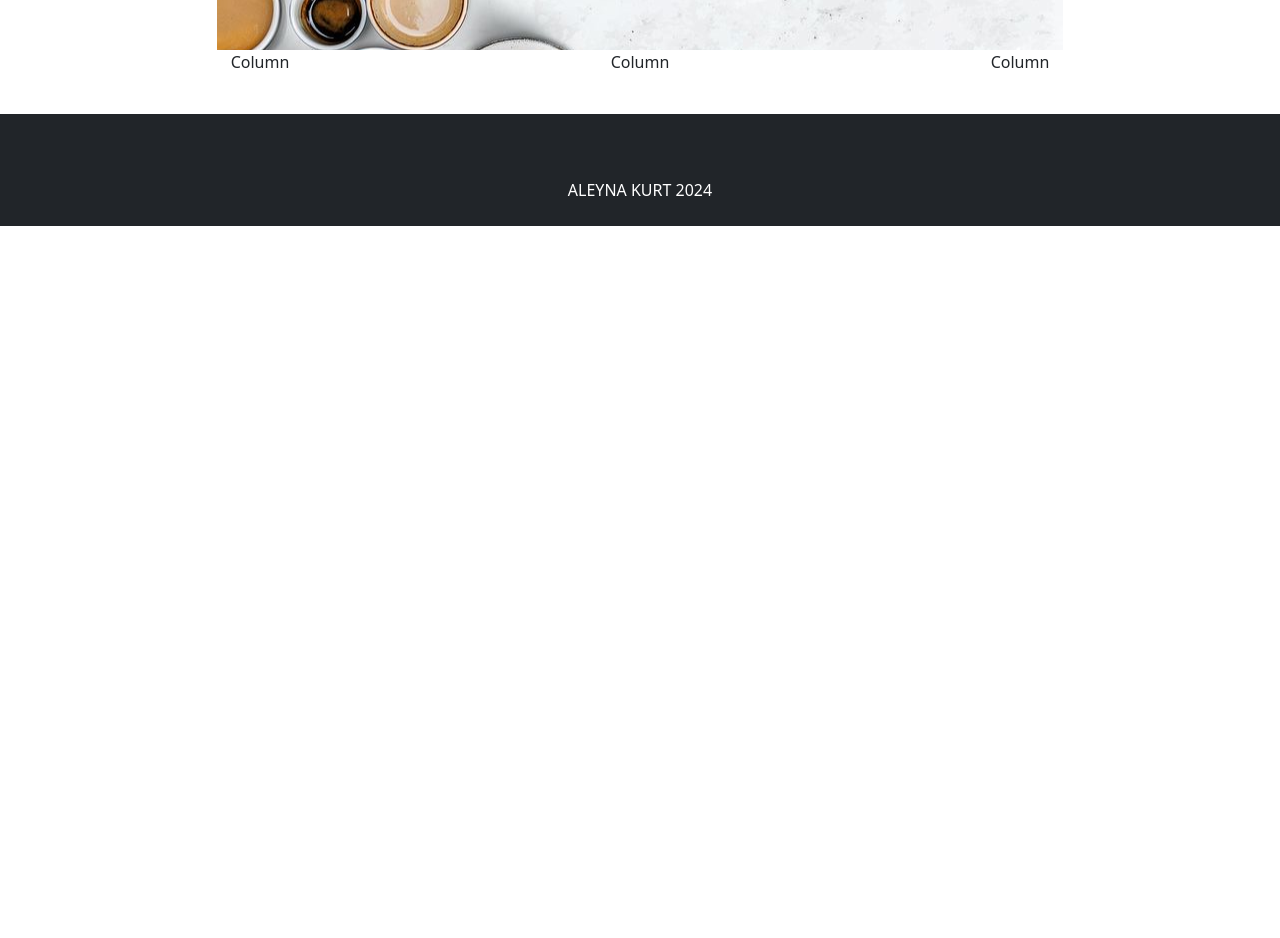
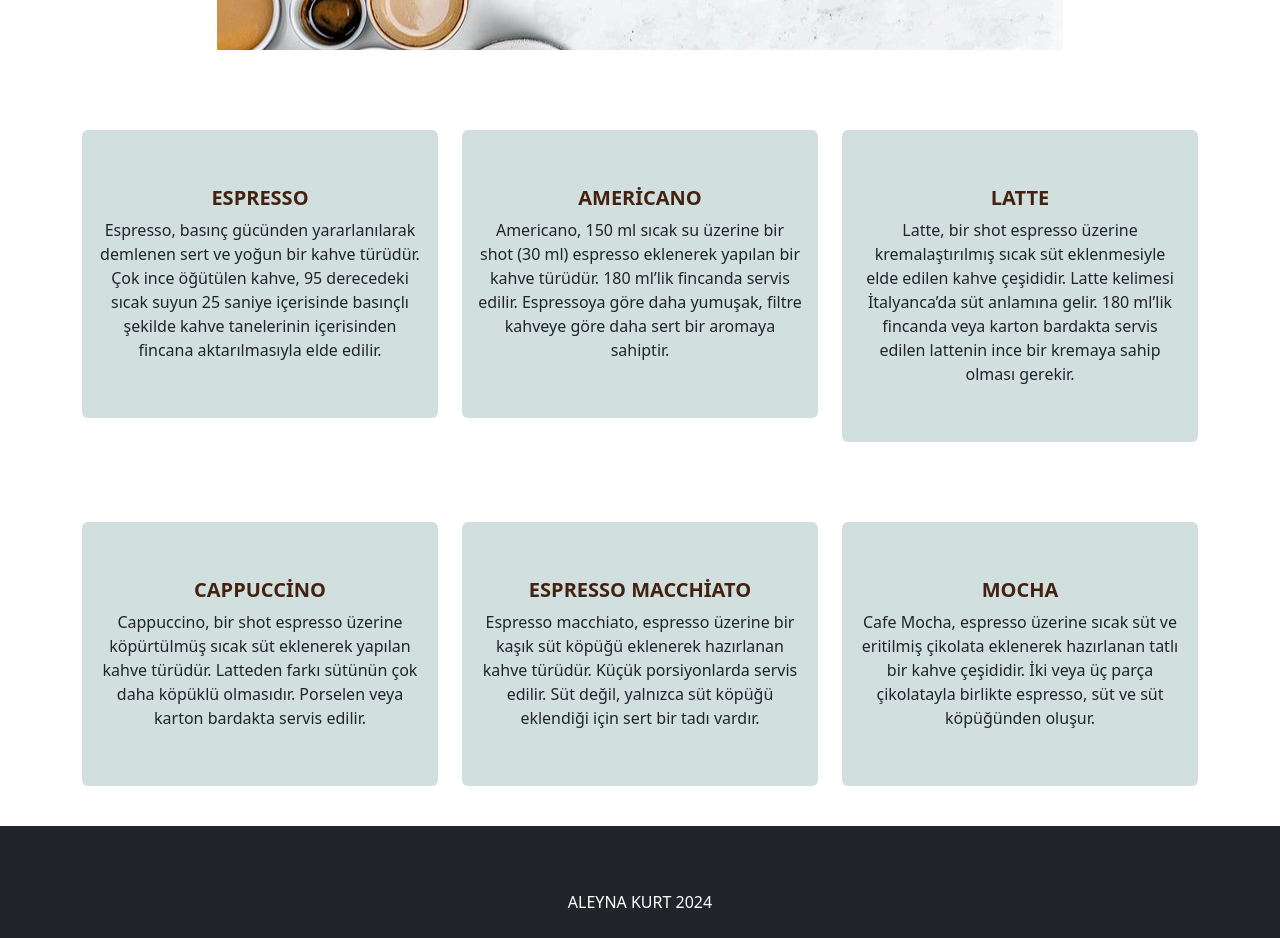
Before and after one commit to aleynakurrtt/coffee-react, a React (Vite) app: page / in a window 1280 px wide. Shown: the part 360-1298 px from the top of the page. Before the commit the page ends 800 px from the top, so only its background shows below. Built offline with nearby package versions, Linux system fonts and the light colour scheme.

Commit message:
Update features.jsx

```diff
--- a/src/sections/features.jsx
+++ b/src/sections/features.jsx
@@ -1,19 +1,65 @@
 import React from 'react'
-
+import '../style/style.scss'
 
 function Features() {
     return (
         <>
-            <div class="container text-center">
+            <div class="container features text-center">
                 <div class="row">
                     <div class="col-4">
-                        Column
+                        <div class="card">
+                            <div class="card-body">
+                                <h5 class="card-title">ESPRESSO</h5>
+                                <p class="card-text">Espresso, basınç gücünden yararlanılarak demlenen sert ve yoğun bir kahve türüdür. Çok ince öğütülen kahve, 95 derecedeki sıcak suyun 25 saniye içerisinde basınçlı şekilde kahve tanelerinin içerisinden fincana aktarılmasıyla elde edilir. </p>
+                            </div>
+                        </div>
                     </div>
                     <div class="col-4">
-                        Column
+                        <div class="card" >
+                            <div class="card-body">
+                                <h5 class="card-title">AMERİCANO</h5>
+                                <p class="card-text">Americano, 150 ml sıcak su üzerine bir shot (30 ml) espresso eklenerek yapılan bir kahve türüdür. 180 ml’lik fincanda servis edilir. Espressoya göre daha yumuşak, filtre kahveye göre daha sert bir aromaya sahiptir.</p>
+                            </div>
+                        </div>
                     </div>
                     <div class="col-4">
-                        Column
+                        <div class="card" >
+                            <div class="card-body">
+                                <h5 class="card-title">LATTE</h5>
+                                <p class="card-text">Latte, bir shot espresso üzerine kremalaştırılmış sıcak süt eklenmesiyle elde edilen kahve çeşididir. Latte kelimesi İtalyanca’da süt anlamına gelir. 180 ml’lik fincanda veya karton bardakta servis edilen lattenin ince bir kremaya sahip olması gerekir. </p>
+                            </div>
+                        </div>
+                    </div>
+                </div>
+            </div>
+
+
+            <div class="container features text-center">
+                <div class="row">
+                    <div class="col-4">
+                        <div class="card">
+                            <div class="card-body">
+                                <h5 class="card-title">CAPPUCCİNO</h5>
+                                <p class="card-text">Cappuccino, bir shot espresso üzerine köpürtülmüş sıcak süt eklenerek yapılan kahve türüdür. Latteden farkı sütünün çok daha köpüklü olmasıdır. Porselen veya karton bardakta servis edilir.</p>
+                            </div>
+                        </div>
+                    </div>
+                    <div class="col-4">
+                        <div class="card" >
+                            <div class="card-body">
+                                <h5 class="card-title">ESPRESSO MACCHİATO</h5>
+                                <p class="card-text">Espresso macchiato, espresso üzerine bir kaşık süt köpüğü eklenerek hazırlanan kahve türüdür. Küçük porsiyonlarda servis edilir. Süt değil, yalnızca süt köpüğü eklendiği için sert bir tadı vardır. </p>
+                            </div>
+                        </div>
+                    </div>
+                    <div class="col-4">
+                        <div class="card" >
+                            <div class="card-body">
+                                <h5 class="card-title">MOCHA </h5>
+                                <p class="card-text">Cafe Mocha, espresso üzerine sıcak süt ve eritilmiş çikolata eklenerek hazırlanan tatlı bir kahve çeşididir. İki veya üç parça çikolatayla birlikte espresso, süt ve süt köpüğünden oluşur.  </p>
+
+                            </div>
+                        </div>
                     </div>
                 </div>
             </div>
```
